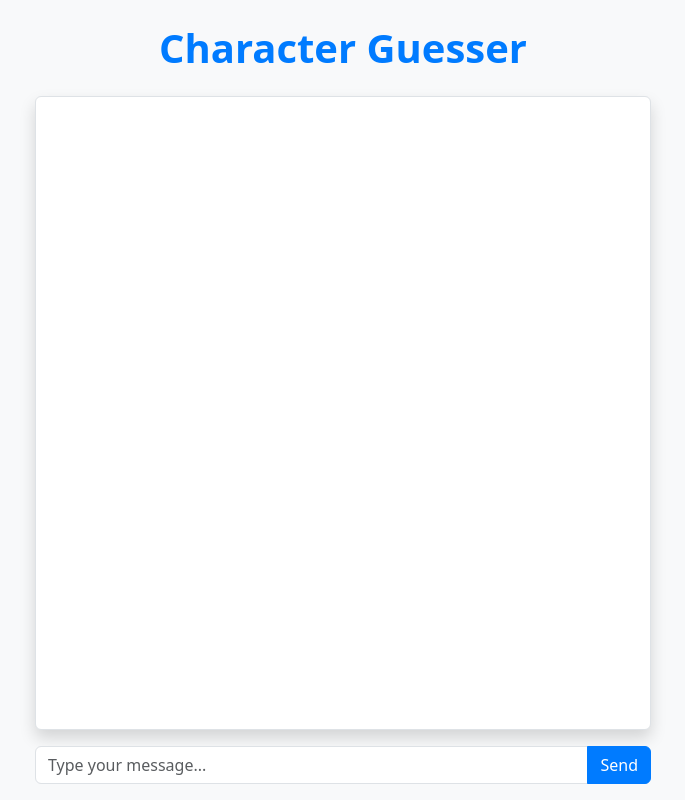
After one commit to nolanblew/AnimeCharacterGuesser, a Flask app: page /chat in a window 1280 px wide. The commit adds this page. Shown: the whole page, without its empty margins (297-982 px from the left). Run offline with Flask 3, Linux system fonts and the light colour scheme.

Commit message:
feat: Add chat screen and transition from start screen

```diff
--- a/app.py
+++ b/app.py
@@ -1,4 +1,4 @@
-from flask import Flask, render_template
+from flask import Flask, render_template, request
 
 app = Flask(__name__)
 
@@ -6,5 +6,9 @@ app = Flask(__name__)
 def index():
     return render_template('index.html')
 
+@app.route('/chat')
+def chat():
+    return render_template('chat.html')
+
 if __name__ == '__main__':
     app.run(debug=True)
--- /dev/null
+++ b/static/script.js
@@ -0,0 +1,42 @@
+document.addEventListener('DOMContentLoaded', function() {
+    const startGameButton = document.getElementById('start-game');
+    if (startGameButton) {
+        startGameButton.addEventListener('click', function() {
+            window.location.href = '/chat';
+        });
+    }
+
+    const sendMessageButton = document.getElementById('send-message');
+    const userInput = document.getElementById('user-input');
+    const chatContainer = document.querySelector('.chat-container');
+
+    if (sendMessageButton && userInput && chatContainer) {
+        sendMessageButton.addEventListener('click', function() {
+            const message = userInput.value.trim();
+            if (message) {
+                addMessage('user', message);
+                userInput.value = '';
+                // Here you would typically send the message to the server and get a response
+                // For now, we'll just simulate a response after a short delay
+                setTimeout(() => {
+                    addMessage('character', 'This is a placeholder response from the character.');
+                }, 1000);
+            }
+        });
+
+        userInput.addEventListener('keypress', function(e) {
+            if (e.key === 'Enter') {
+                sendMessageButton.click();
+            }
+        });
+    }
+});
+
+function addMessage(sender, message) {
+    const chatContainer = document.querySelector('.chat-container');
+    const messageElement = document.createElement('div');
+    messageElement.classList.add('message', sender);
+    messageElement.textContent = message;
+    chatContainer.appendChild(messageElement);
+    chatContainer.scrollTop = chatContainer.scrollHeight;
+}
--- a/static/styles.css
+++ b/static/styles.css
@@ -28,3 +28,29 @@ h1 {
         width: 95%;
     }
 }
+
+.chat-container {
+    height: 60vh;
+    border: 1px solid #dee2e6;
+    border-radius: 0.25rem;
+}
+
+.message {
+    max-width: 80%;
+    margin-bottom: 10px;
+    padding: 10px;
+    border-radius: 10px;
+    clear: both;
+}
+
+.user {
+    background-color: #007bff;
+    color: white;
+    float: right;
+}
+
+.character {
+    background-color: #f1f3f5;
+    color: #212529;
+    float: left;
+}
--- /dev/null
+++ b/templates/chat.html
@@ -0,0 +1,28 @@
+<!DOCTYPE html>
+<html lang="en">
+<head>
+    <meta charset="UTF-8">
+    <meta name="viewport" content="width=device-width, initial-scale=1.0">
+    <title>Character Guesser - Chat</title>
+    <link href="https://cdn.jsdelivr.net/npm/bootstrap@5.3.0-alpha1/dist/css/bootstrap.min.css" rel="stylesheet">
+    <link rel="stylesheet" href="{{ url_for('static', filename='styles.css') }}">
+</head>
+<body class="bg-light">
+    <div class="container-fluid min-vh-100 d-flex flex-column">
+        <div class="row flex-grow-1">
+            <div class="col-md-8 col-lg-6 mx-auto d-flex flex-column">
+                <h1 class="text-center my-4">Character Guesser</h1>
+                <div class="chat-container flex-grow-1 overflow-auto mb-3 p-3 bg-white rounded shadow">
+                    <!-- Chat messages will be dynamically added here -->
+                </div>
+                <div class="input-group mb-3">
+                    <input type="text" class="form-control" id="user-input" placeholder="Type your message...">
+                    <button class="btn btn-primary" id="send-message">Send</button>
+                </div>
+            </div>
+        </div>
+    </div>
+    <script src="https://cdn.jsdelivr.net/npm/bootstrap@5.3.0-alpha1/dist/js/bootstrap.bundle.min.js"></script>
+    <script src="{{ url_for('static', filename='script.js') }}"></script>
+</body>
+</html>
```
